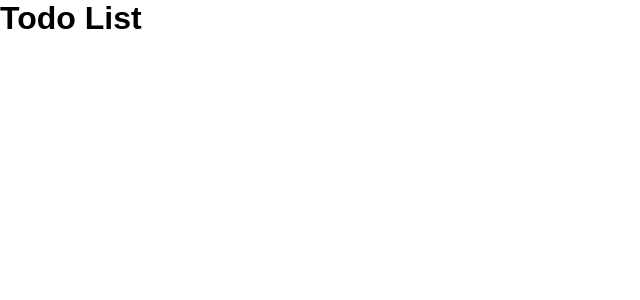
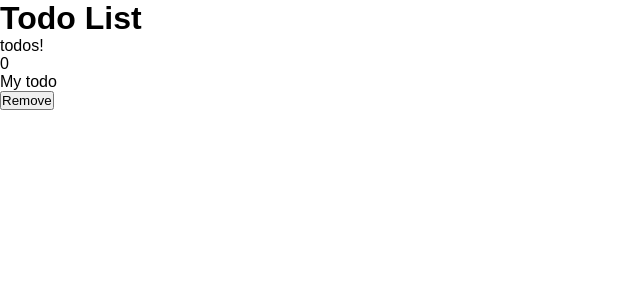
Before and after one commit to Methujan/toDo-Angular-app, an Angular app: page / in a window 1280 px wide. Shown: the top 300 px of the page, without its empty margins (0-640 px from the left). Built offline with nearby package versions, Linux system fonts and the light colour scheme.

Commit message:
add content to todos component

```diff
--- a/src/app/app.component.html
+++ b/src/app/app.component.html
@@ -2,4 +2,5 @@
   <header>
     <h1>Todo List</h1>
   </header>
+  <app-todos></app-todos>
 </div>
--- a/src/app/components/todos/todos.component.html
+++ b/src/app/components/todos/todos.component.html
@@ -1 +1,8 @@
-<p>todos works!</p>
+<p>todos!</p>
+<div class="todos">
+    <div class="todo">
+        <div class="id">0</div>
+        <div class="content">My todo</div>
+        <button class="delete">Remove</button>
+    </div>
+</div>
```
